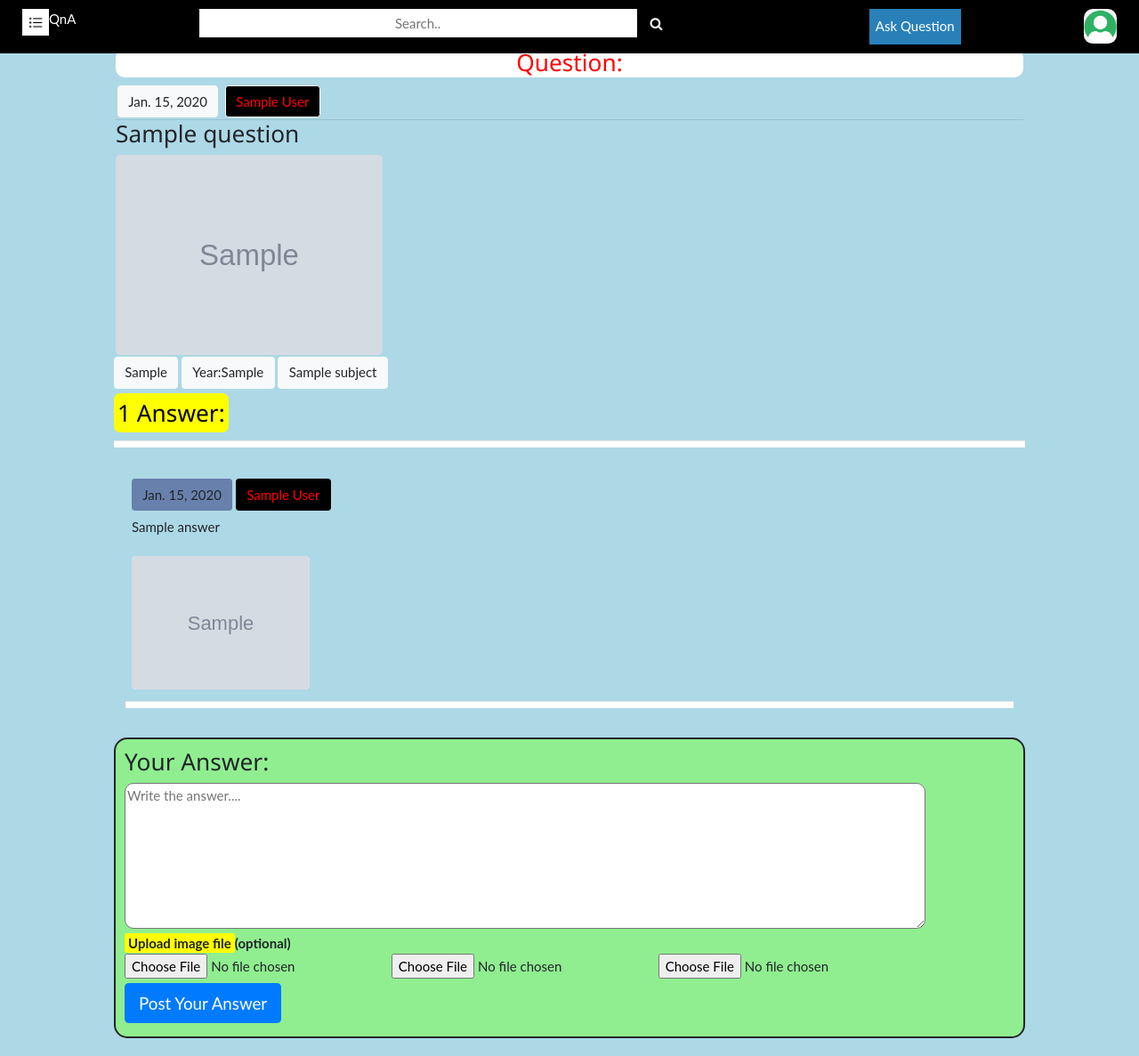
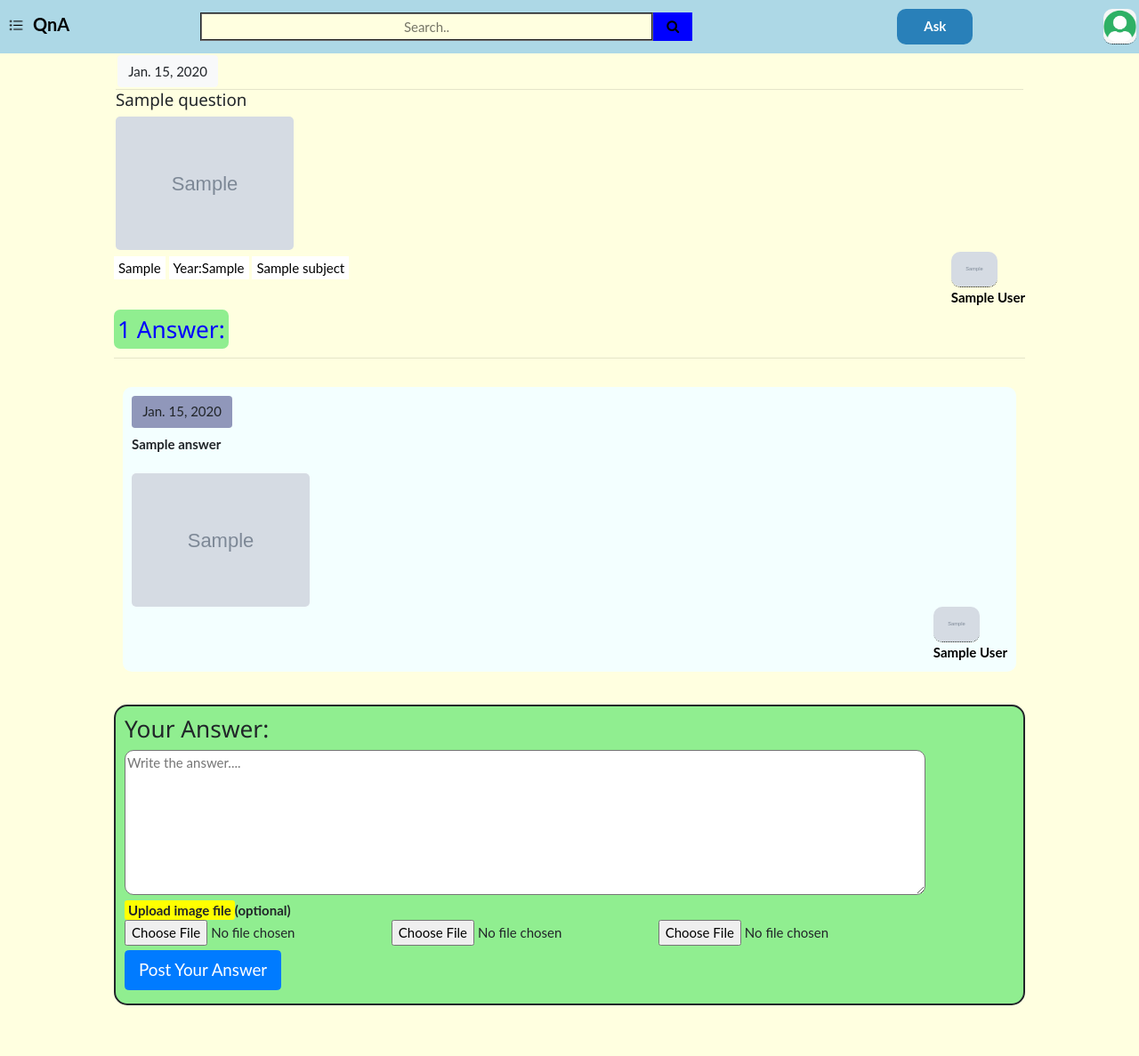
Before and after one commit to romankc17/student_stack, a Django app: a page that uses templates/base.html in a window 1280 px wide. Shown: the whole page at 89% size. After the commit the page ends 1130 px from the top, so only its background shows below. Run offline with Django 3.2, Linux system fonts and the light colour scheme; tables that the repository leaves empty hold one stand-in row (values such as "Sample post"); grey boxes marked "Sample" are stand-in pictures; some libraries are stand-ins or nearby versions.

Commit message:
template updated

```diff
--- a/faculty/urls.py
+++ b/faculty/urls.py
@@ -8,5 +8,6 @@ from . import views
 urlpatterns=[
     path('', views.CategoriesList.as_view(), name = 'categories'),
     path('s/<slug:category>/<slug:batch>/', views.subjects_view, name='subjects'),
-    path('p/questions/<slug:slug>/', views.particular_questions, name='part_questions'),
+    path('p/questions/<slug:slug>/', views.part_cate_or_sub_ques, name='part_questions'),
+    path('p/questions/<slug:cate_slug>/<slug:batch_slug>', views.part_batch_ques, name='part_batch_ques'),
 ]
--- a/posts/views.py
+++ b/posts/views.py
@@ -188,7 +188,7 @@ def question_update_view(request, slug):
 def answer_update(request, pk):
     ImageFormSet = modelformset_factory(Image,
                                         fields=('image',),
-                                        max_num=3)
+                                        extra=3,max_num=3)
     answer = Answer.objects.get(id=pk)
     question = answer.question
 
--- a/static/css/nav.css
+++ b/static/css/nav.css
@@ -1,3 +1,33 @@
+.home-btn {
+    border-radius:5px;
+    margin-left:10px;
+  background-color: DodgerBlue;
+  border: none;
+  color: white;
+  padding: 5px 15px;
+  font-size: 16px;
+  cursor: pointer;
+}
+
+
+
+
+
+.navask-ques{
+    font-weight:bold;
+    border-radius:10px;
+    background-color: #2980B9;
+    padding: 5px 30px;
+    text-align: center;
+}
+
+.navask-ques:hover{
+    color:red;
+}
+
+.home-btn:hover {
+  background-color: RoyalBlue;
+}
 
 .nav-wrapper{
     display:flex;
@@ -6,9 +36,9 @@
     left: 0;
     right: 0;
     justify-content: space-between;
-    padding:10px 25px;
-    background-color:#000000;
-    color: #ffffff;
+    padding:10px 3px;
+    background-color:#ffffff;
+    color: black;
 }
 
 a{
@@ -22,10 +52,7 @@ div .middle-side{
 
 }
 
-.search-btn{
-    color:white;
 
-}
 
 .middle-side button{
     background-color: #000000;
@@ -33,6 +60,7 @@ div .middle-side{
     padding-right:15px;
     padding-left:15px;
     height: 80%;
+    margin-top:3.5px;
 }
 
 
@@ -42,13 +70,14 @@ div .middle-side{
 }
 
 .search-box{
+    border-style:solid;
      text-align: center;
     position: relative;
     top:0;
     right:0;
-    border:0;
     height:80%;
     width:80%;
+    margin-top:3.5px;
 }
 
 
@@ -73,16 +102,20 @@ div .middle-side{
 
 
 .dropbtn {
+  height:100%;
   color: white;
-  padding: 0px;
-  font-size: 16px;
+  font-size: 50px;
   border: none;
   cursor: pointer;
+
 }
 
-.dropbtn:hover, .dropbtn:focus {
-  background-color: #2980B9;
+.icon-img{
+    color:white;
 }
+
+
+
 
 .dropdown {
   position: relative;
@@ -106,7 +139,6 @@ div .middle-side{
   display: block;
 }
 
-.dropdown a:hover {background-color: #ddd;}
 
 .show {display: block;}
 
@@ -141,22 +173,18 @@ div .middle-side{
 }
 
 
- .navask-ques{
-     display:none;
-    background-color: #2980B9;
-    padding: 5px 7px;
-    padding-top: 8px;
-    text-align: center;
-}
+
 
 .ask-ques:hover{
     background-color: blue;
 }
 
-@media only screen and (min-width:980px) {
-  .navask-ques{
-    display: inline-block;
+@media only screen and (min-width:650px) {
+  .ask-btn{
+    padding-right:10px;
+    padding-left:10px;
   }
+
 }
 
 a:hover{
--- a/static/posts/home.css
+++ b/static/posts/home.css
@@ -1,9 +1,11 @@
-
+.questions{
+    margin:4px;
+}
 a{
      text-decoration: none;
-
     color:white;
     }
+
 
 .q-top{
     display:flex;
@@ -13,7 +15,7 @@ a{
 
 
  .ask-ques{
-      padding: 10px 70px;
+      padding: 10px 50px;
     margin-right:5px;
     margin-top:15px;
     margin-bottom:10px;
@@ -56,6 +58,8 @@ a{
 
 }
 
+
+
 .cate-list li:hover{
     color: black;
     background-color: white;
@@ -83,6 +87,8 @@ a{
 .ques-list .ques-vl{
     display:inline;
     padding: 2px 7px;
+    color:black;
+    border-style:groove;
 }
 
 .ques-list{
--- a/templates/base.html
+++ b/templates/base.html
@@ -4,6 +4,9 @@
 <head>
     <meta charset="UTF-8">
     <meta name="viewport" content="width=device-width, initial-scale=1.0">
+
+    <!-- Add icon library -->
+    <link rel="stylesheet" href="https://cdnjs.cloudflare.com/ajax/libs/font-awesome/4.7.0/css/font-awesome.min.css">
 
     <link rel="stylesheet" href="https://www.w3schools.com/w3css/4/w3.css">
     <link rel="stylesheet" href="https://cdnjs.cloudflare.com/ajax/libs/font-awesome/4.7.0/css/font-awesome.min.css">
@@ -18,14 +21,15 @@
     <link rel="stylesheet" type="text/css" href="{% static 'css/nav.css' %}">
 
 </head>
-<body style="background-color: lightblue;">
-    <div class="nav-wrapper">
+<body id="main-body" style="background-color: lightyellow;">
+    <div class="nav-wrapper" style="color:black; background:lightblue;">
         <div class="left-side">
-            <div class="dropdown">
-                <img src="{%static 'drop-icon.png' %}" onclick="myFunction()" class="dropbtn icon-img">
+            <div style="margin-top:3px; background:lightblue; " class="dropdown">
+                <img style="background:lightblue; font-size:20px;" src="{%static 'drop-icon.png' %}" onclick="myFunction()" class="dropbtn icon-img">
 
                 <div id="myDropdown" class="dropdown-content">
                     <a style="color:green;" href="{% url 'question_create' %}">Ask Question</a>
+
                     <a href="{% url 'categories' %}">Faculties</a>
                     {% if user.is_authenticated %}
                         <a href="#">Your Questions</a>
@@ -37,16 +41,22 @@
                     {%endif%}
                 </div>
             </div>
-            <a href='{%url "index" %}'>QnA</a>
+            <a style="margin-top:2px; margin-left:4px; color:black; font-weight:bold; font-size:20px;" href='{%url "index" %}'>QnA</a>
+<!--            <a href="#" class="home-btn"><i class="fa fa-home"></i> </a>-->
         </div>
 
         <form class="middle-side">
             <!-- <a href="#" class="my-ques">My Questions</a>
             <a href="#" class="my-ans">My Answers</a> -->
-            <input class='search-box' type="text" placeholder="Search.." name="search">
-            <button  type="submit"><i class="search-btn fa fa-search"></i></button>
+            <input style="background:lightyellow; border-style:groove; " class='search-box' type="text" placeholder="Search.." name="search">
+            <button style=" background:blue; border:20px soid red;"  type="submit">
+                <i style="color:black;" class="search-btn fa fa-search"></i>
+            </button>
         </form>
-        <a class="navask-ques" href="{% url 'question_create' %}">Ask Question </a>
+        <a class="navask-ques" href="{% url 'question_create' %}">
+            <div style="margin-top:2.5px;">Ask</div>
+        </a>
+
         <div class="right-side">
 
 
@@ -63,7 +73,7 @@
         </div>
     </div>
 
-    <div style="margin-top:55px">
+    <div style="margin-top:60px">
 
 
         <div >
--- a/templates/posts/question_detail.html
+++ b/templates/posts/question_detail.html
@@ -4,9 +4,9 @@
 
 {%block head %}
     <title>Question_Answers</title>
-  <link rel="stylesheet" type="text/css" href="{% static 'posts/home.css' %}">
-<link rel="stylesheet" type="text/css" href="{% static 'posts/image_modal.css' %}">
-  <link rel="stylesheet" type="text/css" href="{% static 'posts/upvote.css' %}">
+    <link rel="stylesheet" type="text/css" href="{% static 'posts/home.css' %}">
+    <link rel="stylesheet" type="text/css" href="{% static 'posts/image_modal.css' %}">
+    <link rel="stylesheet" type="text/css" href="{% static 'posts/upvote.css' %}">
     <style>
         #id_title{
             width:100%;
@@ -40,30 +40,24 @@
 
 <div class="qd-body">
     <div style=" margin:2px;">
-        <h3 style="border-radius:10px; text-align:center; background:white; color:red;">Question:</h3>
-
-
-        {% if question.user == user %}
-           <div>
-            <a class = "btn btn-secondary btn-sm my-1" href="{%url 'question_update' question.slug %}">Edit</a>
-            <a class = "btn btn-danger btn-sm my-1" href="{% url 'question_delete' question.slug %}">Delete</a>
-           </div>
-        {% endif %}
         <div>
             <button style=" margin:2px;" type="button" class="btn btn-light">{{question.created}}</button>
-            <a style="background:black; color:red; margin:2px;" href="#" type="button" class="btn btn-light">
-                {{question.user.first_name}} {{question.user.last_name}}
-            </a>
         </div>
-        <hr style="padding:0; margin:0;">
+        <hr style="padding:0; margin:0; ">
 
-        <h3 >{{question.title}}</h3>
+        <h5 >{{question.title}}</h5>
+        {%if question.user == request.user %}
+            <div style="color:blue'">
+                <a style="color:blue; padding:3px;" href="{%url 'question_update' question.slug %}" ><u>Edit</u></a>
+                <a style="color:red; text-style:underline; padding:3px;" href="{%url 'question_delete' question.slug %}"><u>Delete</u></a>
+            </div>
+        {%endif%}
 
 
     <!--    Question Image-->
 
         {% for image in question.image_set.all %}
-            <img class="myImg" id="myImg" src="{{image.image.url}}" alt="" style="width:100%;max-width:300px">
+            <img class="myImg" id="myImg" src="{{image.image.url}}" alt="" style="width:60%;max-width:200px">
             <!-- The Modal -->
             <div id="myModal" class="modal">
               <span class="close">&times;</span>
@@ -71,47 +65,54 @@
               <div class="caption" id="caption"></div>
             </div>
         {% endfor %}
+    </div>
 
-
+    <div class="btm-sec">
+        <div class="btm-sec-l">
+          <a  href="{%url 'part_questions' question.category.slug %}"> {{question.category.faculty}}</a>
+           {% if question.category.get_seasons_display != '' %}
+          <a  href="{%url 'part_batch_ques' cate_slug=question.category.slug batch_slug=question.batch.slug %}">
+              {{question.category.get_seasons_display}}:{{question.batch}}
+          </a>
+           {% endif %}
+          <a href="{%url 'part_questions' question.subject.slug %}">{{question.subject.name}}</a>
+        </div>
+        <div class="btm-sec-r">
+            <a href="{% url 'profile' question.user %}">
+                <img style="text-align:center;height:40px;display:block;width:auto;" src='{{question.user.profile.image.url}}' class="profile-img" alt="PP">
+                <div style="text-align:center;color:black;dispaly:block;font-weight:bold;">
+                    {{question.user.first_name}} {{question.user.last_name}}
+                </div>
+            </a>
+        </div>
     </div>
 
 
-    <div style="margin-top:2px; margin-bottom:0;">
-        <a style=" margin-bottom:2px;" href="#" type="button" class="btn btn-light">{{question.category}}</a>
-        {% if question.category.get_seasons_display != '' %}
-            <a style=" margin-bottom:2px;" href="#" type="button" class="btn btn-light">{{question.category.get_seasons_display}}:{{question.batch}}</a>
-        {% endif %}
-        <a style=" margin-bottom:2px;" href="#" type="button" class="btn btn-light">{{question.subject.name}}</a>
-    </div>
     <h3 style="margin-top:10px;  ">
-        <a href="#id_title" style="border-radius:7px; padding:4px; background-color:yellow; color:black;">
+        <a href="#id_title" style="border-radius:7px; padding:4px; background-color:lightgreen; color:blue;">
             {{question.answer_set.count}} Answer{{question.answer_set.count|pluralize}}:
         </a>
     </h3>
-        <hr style="height:7px; background-color:white;">
+        <hr style="height:7px; ">
 
 
 <!--    Answer LIst-->
 
-    <ul style="padding:10px;" class='ques-list'>
+    <ul style=" padding:10px;" class='ques-list'>
       {%for answer in question.answer_set.all %}
-        <li style="padding:10px;">
+        <li style="padding:10px; border:0; background:#F3FFFF; border-radius:10px; margin-bottom:7px;">
               <div class='ques-box' href="#">
 <!--                  <div class="ques-vl" id="vote">{{answer.upvotes.count}} votes</div>-->
                   <div class="btn btn-small" id='asked-date'>{{question.created}}</div>
-                  <a class="btn" href="{% url 'profile' answer.user %}" style="color: red; background:black; font-wieght: bold;">{{answer.user.first_name}} {{answer.user.last_name}}</a>
-                  {%if request.user == answer.user %}
-                      <div style="display:flex; flex-direction: row-reverse;" class="edright ques-vl">
-
-                          <a href="{%url 'answer_delete' answer.id %}" class=" btn btn-danger" id='delete'>Delete</a>
-                          <a href="{%url 'answer_update' answer.id %}" class=" btn btn-primary" id='edit'>Edit</a>
-
-                      </div>
-                  {%endif%}
-                  <div class="ques" style="width:100%" >{{answer.title|linebreaks}}</div>
+                  <div class="ques" style="font-weight:bold;" >{{answer.title|linebreaks}}</div>
               </div>
 
-
+            {%if request.user == answer.user %}
+                <div style="color:blue; margin-bottom:10px;">
+                    <a style="color:blue; padding:3px;" href="{%url 'answer_update' answer.id %}" ><u>Edit</u></a>
+                    <a style="color:red; text-style:underline; padding:3px;" href="{%url 'answer_delete' answer.id %}"><u>Delete</u></a>
+                </div>
+            {%endif%}
 <!--            Anwer Image-->
             {% for image in answer.image_set.all %}
 
@@ -129,8 +130,27 @@
 
 
             </div>
+
+
+            <div class="btm-sec">
+                <div style="" class="btm-sec-l">
+
+                </div>
+                <div class="btm-sec-r">
+                    <a href="{% url 'profile' question.user %}">
+                        <img style="text-align:center;height:40px;display:block;width:auto;" src='{{answer.user.profile.image.url}}' class="profile-img" alt="PP">
+                        <div style="text-align:center;color:black;dispaly:block;font-weight:bold;">
+                            {{answer.user.first_name}} {{answer.user.last_name}}
+                        </div>
+                    </a>
+                </div>
+            </div>
+
+
+
+
         </li>
-            <hr style="margin:3px; background-color:white; height:7px;">
+<!--            <hr style="margin:3px; background-color:white; height:7px;">-->
       {%endfor%}
     </ul>
 
```
Also changed, not shown: faculty/models.py (+6 -2 lines), faculty/views.py (+27 -3 lines), templates/faculty/part-questions.html (+27 -2 lines), templates/index.html (+26 -9 lines), faculty/migrations/0005_batch_slug.py (added), posts/migrations/0004_auto_20200522_2233.py (added). Lines whose indentation alone changed are shown as unchanged.
